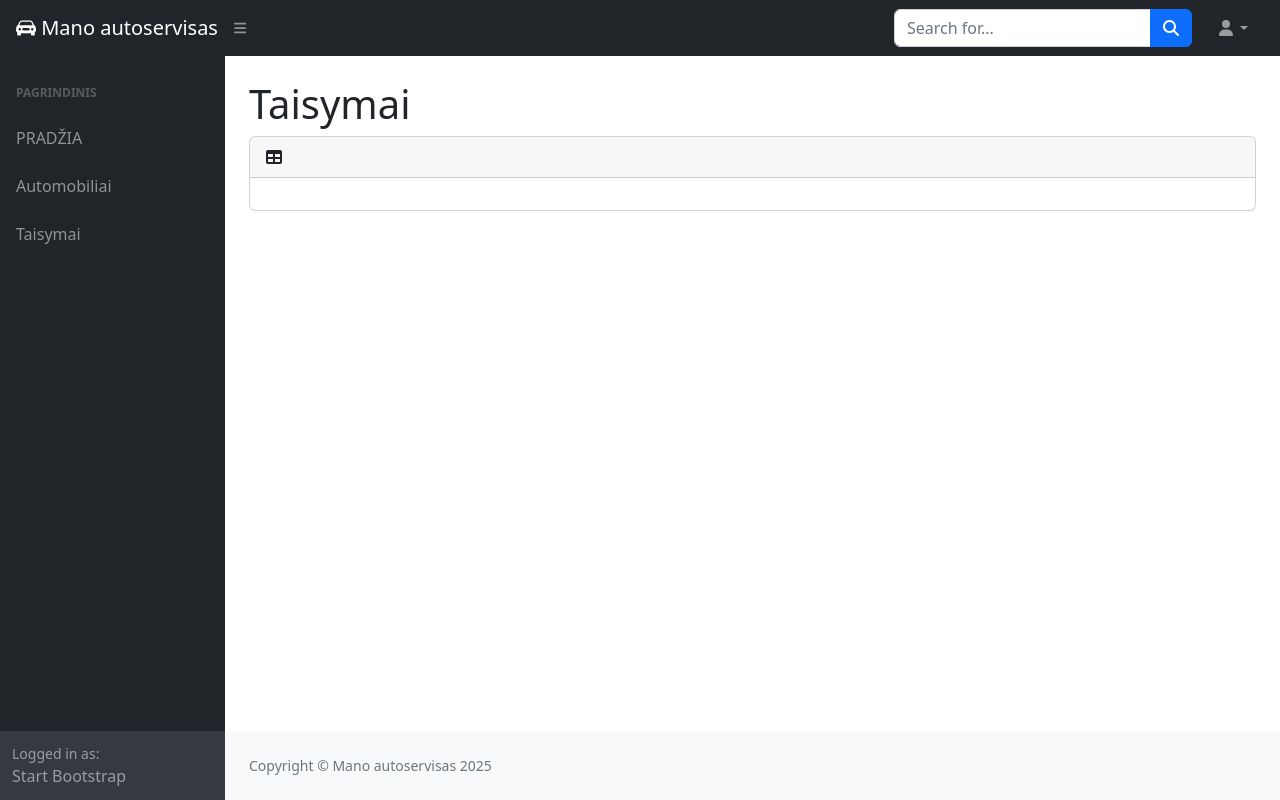
After one commit to DonatasNoreika/autoservice_20251104, a Django app: page /orders/ in a window 1280 px wide. The commit adds this page. Run offline with Django 5.2, Linux system fonts and the light colour scheme; data that the repository does not hold is empty; some libraries are stand-ins or nearby versions.

Commit message:
5: +Sukurti puslapį (per klasę views faile), pvz. autoservice/uzsakymai, kuriame būtų atvaizduoti visi serviso užsakymai.

```diff
--- a/mysite/autoservice/templates/base.html
+++ b/mysite/autoservice/templates/base.html
@@ -45,6 +45,7 @@
                             <div class="sb-sidenav-menu-heading">Pagrindinis</div>
                             <a class="nav-link" href="{% url 'index' %}">PRADŽIA</a>
                             <a class="nav-link" href="{% url 'cars' %}">Automobiliai</a>
+                            <a class="nav-link" href="{% url 'orders' %}">Taisymai</a>
                         </div>
                     </div>
                     <div class="sb-sidenav-footer">
--- /dev/null
+++ b/mysite/autoservice/templates/orders.html
@@ -0,0 +1,9 @@
+{% extends "base.html" %}
+
+{% block "title" %}Taisymai{% endblock %}
+
+{% block "content" %}
+{% for order in orders %}
+<p><a href="">{{ order }}</a></p>
+{% endfor %}
+{% endblock %}
--- a/mysite/autoservice/urls.py
+++ b/mysite/autoservice/urls.py
@@ -4,5 +4,6 @@
 urlpatterns = [
     path("", views.index, name="index"),
     path("cars/", views.cars, name="cars"),
-    path("cars/<int:pk>/", views.car, name="car")
+    path("cars/<int:pk>/", views.car, name="car"),
+    path("orders/", views.OrderListView.as_view(), name="orders"),
 ]
--- a/mysite/autoservice/views.py
+++ b/mysite/autoservice/views.py
@@ -1,5 +1,6 @@
 from django.shortcuts import render
 from .models import Car, Service, Order
+from django.views import generic
 
 def index(request):
     context = {
@@ -21,3 +22,9 @@
         "car": Car.objects.get(pk=pk)
     }
     return render(request, template_name="car.html", context=context)
+
+
+class OrderListView(generic.ListView):
+    model = Order
+    template_name = "orders.html"
+    context_object_name = "orders"
```
